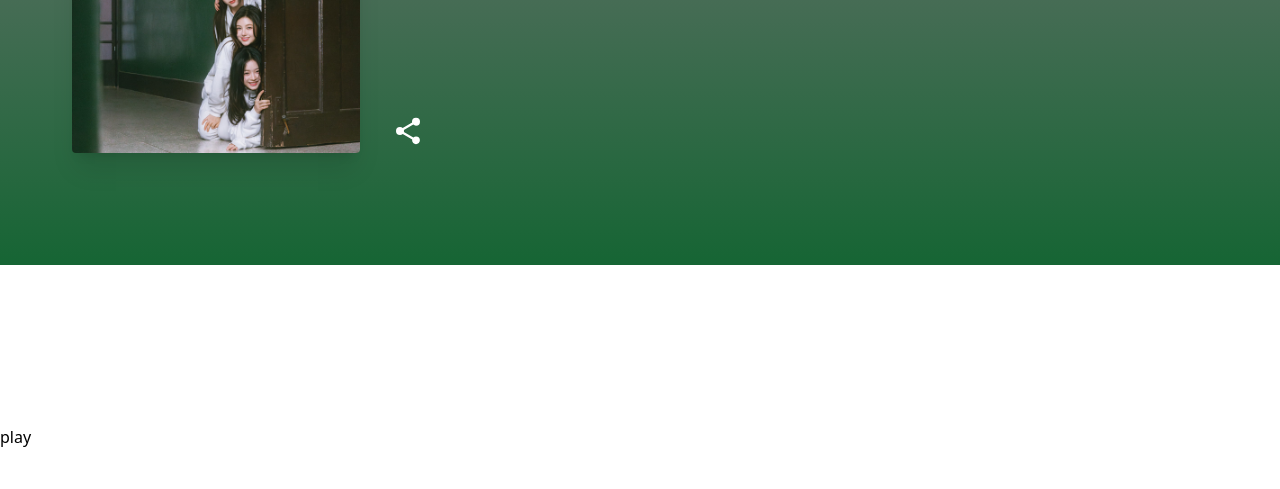
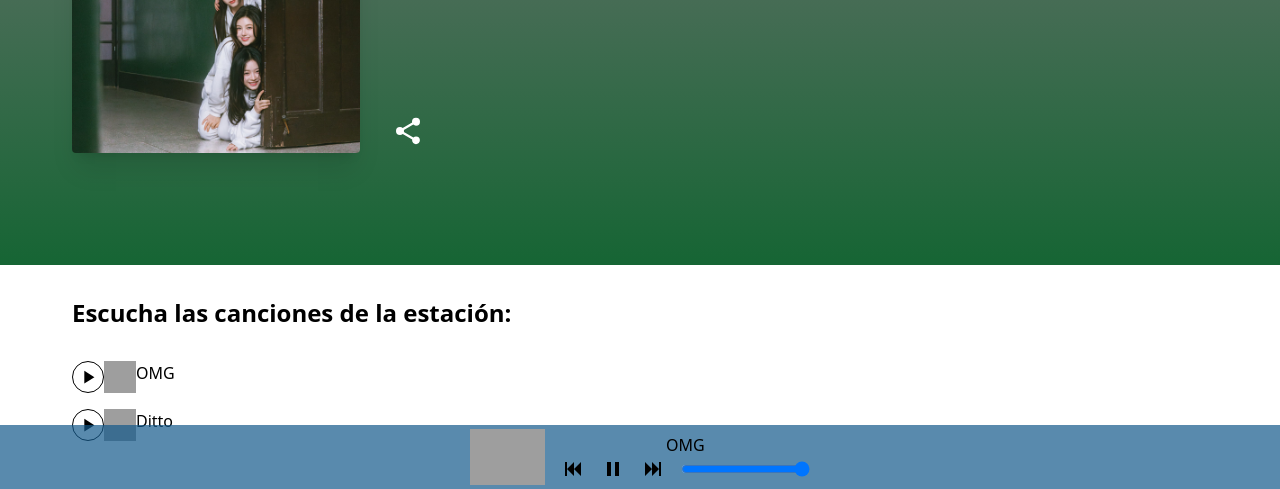
Before and after one commit to arch-fan/music-player, an Astro site: page / in a window 1280 px wide. Both pictures are taken after a click on the button 798 px from the left and 240 px from the top of the page. Shown: the part 311-800 px from the top of the page. Built offline with nearby package versions, Linux system fonts and the light colour scheme; Astro itself is replaced by a stand-in of ours; grey boxes are pictures that could not be loaded.

Commit message:
Playing songs!

```diff
--- a/src/components/Icons.tsx
+++ b/src/components/Icons.tsx
@@ -37,3 +37,19 @@ export function Pause(props: SVGProps<SVGSVGElement>) {
     </svg>
   );
 }
+
+export function PreviousTitle(props: SVGProps<SVGSVGElement>) {
+  return (
+    <svg viewBox="0 0 24 24" {...props}>
+      <path fill="currentColor" d="M20 5v14l-7-7M6 5v14H4V5m9 0v14l-7-7"></path>
+    </svg>
+  );
+}
+
+export function NextTitle(props: SVGProps<SVGSVGElement>) {
+  return (
+    <svg viewBox="0 0 24 24" {...props}>
+      <path fill="currentColor" d="M4 5v14l7-7m7-7v14h2V5m-9 0v14l7-7"></path>
+    </svg>
+  );
+}
--- /dev/null
+++ b/src/components/player/Controls.tsx
@@ -0,0 +1,50 @@
+import { PreviousTitle, NextTitle, Play, Pause } from "../Icons";
+import { usePlayer } from "./track.store";
+
+export default function Controls() {
+  const {
+    isPlaying,
+    setIsPlaying,
+    setPreviousSong,
+    currentTrack,
+    audioElement,
+    setNextSong,
+  } = usePlayer((state) => ({
+    isPlaying: state.isPlaying,
+    setIsPlaying: state.setIsPlaying,
+    setPreviousSong: state.setPreviousSong,
+    setNextSong: state.setNextSong,
+    currentTrack: state.currentTrack,
+    audioElement: state.audioElement,
+  }));
+
+  return (
+    audioElement.current && (
+      <div className="flex flex-col">
+        <h2 className="text-center">{currentTrack?.name}</h2>
+        <div className="flex gap-4">
+          <button onClick={setPreviousSong} className="h-6 w-6">
+            <PreviousTitle />
+          </button>
+          <button className="h-6 w-6" onClick={() => setIsPlaying(!isPlaying)}>
+            {isPlaying ? <Pause /> : <Play />}
+          </button>
+          <button className="h-6 w-6" onClick={setNextSong}>
+            <NextTitle />
+          </button>
+          <input
+            type="range"
+            min={0}
+            max={100}
+            width={100}
+            defaultValue={Number(audioElement.current.volume) * 100}
+            onChange={(e) => {
+              const newVolume = parseFloat(e.target.value) / 100;
+              audioElement.current!.volume = newVolume;
+            }}
+          />
+        </div>
+      </div>
+    )
+  );
+}
--- a/src/components/player/Play.tsx
+++ b/src/components/player/Play.tsx
@@ -1,21 +1,18 @@
+import type { HTMLAttributes } from "react";
 import { Play as PlayIcon, Pause as PauseIcon } from "../Icons";
 import { usePlayer } from "./track.store";
-import { tracks, type Track } from "@/data/playlist";
 
-const Play = () => {
+interface Props extends HTMLAttributes<HTMLButtonElement> {}
+
+const Play: React.FC<Props> = ({ className, onClick, ...props }) => {
   const isPlaying = usePlayer((state) => state.isPlaying);
-  const setIsPlaying = usePlayer((state) => state.setIsPlaying);
-  const setTrack = usePlayer((state) => state.setTrack);
-
-  function playTrack(track: Track) {
-    setIsPlaying(true);
-    setTrack(track);
-  }
+  const setFirstTrack = usePlayer((state) => state.setFirstTrack);
 
   return (
     <button
-      onClick={() => playTrack(tracks[0])}
-      className="p-1 rounded-full bg-brand-400 h-auto w-auto"
+      onClick={setFirstTrack}
+      className={`p-1 rounded-full bg-brand-400 ${className ? className : ""}`}
+      {...props}
     >
       {isPlaying ? (
         <PauseIcon className="h-full w-auto text-white" />
--- a/src/components/player/Player.tsx
+++ b/src/components/player/Player.tsx
@@ -1,25 +1,45 @@
 import { useEffect, useRef } from "react";
 import { usePlayer } from "./track.store";
+import Controls from "./Controls";
 
 const Player: React.FC = () => {
-  const { currentTrack, isPlaying } = usePlayer((state) => ({
-    currentTrack: state.currentTrack,
-    isPlaying: state.isPlaying,
-  }));
-
-  const audio = useRef<HTMLAudioElement>(null);
+  const { currentTrack, isPlaying, audioElement, setIsPlaying } = usePlayer(
+    (state) => ({
+      currentTrack: state.currentTrack,
+      isPlaying: state.isPlaying,
+      audioElement: state.audioElement,
+      setIsPlaying: state.setIsPlaying,
+    })
+  );
 
   useEffect(() => {
-    if (currentTrack != null && audio.current != null) {
-      audio.current.play();
+    if (currentTrack != null && audioElement.current != null) {
+      audioElement.current.play();
+    }
+  }, [audioElement]);
+
+  useEffect(() => {
+    if (isPlaying) {
+      audioElement.current?.play();
+    } else {
+      audioElement.current?.pause();
+    }
+  }, [isPlaying]);
+
+  useEffect(() => {
+    if (currentTrack) {
+      setIsPlaying(true);
     }
   }, [currentTrack]);
 
-  if (isPlaying && currentTrack != null) {
+  if (currentTrack) {
     return (
-      <div className="fixed bottom-0 left-0 w-full h-16">
-        <button onClick={() => audio.current?.play()}>play</button>
-        <audio ref={audio} src={currentTrack.path}></audio>
+      <div className="fixed bottom-0 bg-brand bg-opacity-70 left-0 w-full h-16">
+        <div className="mx-auto flex w-fit h-full justify-center items-center p-1 gap-4">
+          <img src={currentTrack?.cover as string} className="h-full w-auto" />
+          <Controls />
+        </div>
+        <audio ref={audioElement} src={currentTrack.path}></audio>
       </div>
     );
   }
--- /dev/null
+++ b/src/components/player/Playlist.tsx
@@ -0,0 +1,24 @@
+import { Play } from "../Icons";
+import { tracks } from "@/data/playlist";
+import { usePlayer } from "./track.store";
+
+export default function Playlist() {
+  const setTrack = usePlayer((state) => state.setTrack);
+
+  return (
+    <div className="grid grid-cols-1 gap-4">
+      {tracks.map((track) => (
+        <div className="flex" key={track.name}>
+          <button
+            onClick={() => setTrack(track)}
+            className="border-black border h-8 w-auto p-1 rounded-full"
+          >
+            <Play className="w-full h-full" />
+          </button>
+          <img src={track.cover as string} className="h-8 w-8" />
+          <p>{track.name}</p>
+        </div>
+      ))}
+    </div>
+  );
+}
--- a/src/components/player/track.store.ts
+++ b/src/components/player/track.store.ts
@@ -1,16 +1,48 @@
 import type { Track } from "@/data/playlist";
 import { create } from "zustand";
+import { tracks } from "@/data/playlist";
+import { createRef } from "react";
 
 interface TrackState {
   currentTrack: Track | null;
+  playlist: Track[];
   isPlaying: boolean;
+  audioElement: React.RefObject<HTMLAudioElement>;
   setTrack: (track: Track) => void;
   setIsPlaying: (isPlaying: boolean) => void;
+  setPreviousSong: () => void;
+  setFirstTrack: () => void;
+  setNextSong: () => void;
 }
 
 export const usePlayer = create<TrackState>((set) => ({
   currentTrack: null,
   isPlaying: false,
+  playlist: tracks,
+  audioElement: createRef(),
   setTrack: (track) => set({ currentTrack: track }),
   setIsPlaying: (isPlaying) => set({ isPlaying }),
+  setPreviousSong: () =>
+    set((state) => {
+      if (state.currentTrack) {
+        const i = state.playlist.indexOf(state.currentTrack);
+        return {
+          currentTrack:
+            state.playlist[i - 1 < 0 ? state.playlist.length - 1 : i - 1],
+        };
+      }
+      return state;
+    }),
+  setNextSong: () =>
+    set((state) => {
+      if (state.currentTrack) {
+        const i = state.playlist.indexOf(state.currentTrack);
+        return {
+          currentTrack:
+            state.playlist[i + 1 >= state.playlist.length ? 0 : i + 1],
+        };
+      }
+      return state;
+    }),
+  setFirstTrack: () => set({ currentTrack: tracks[0] }),
 }));
--- a/src/data/playlist.ts
+++ b/src/data/playlist.ts
@@ -11,4 +11,10 @@ export const tracks: Track[] = [
     cover:
       "https://upload.wikimedia.org/wikipedia/en/1/10/NewJeans_OMG_cover.jpg",
   },
+  {
+    name: "Ditto",
+    path: "/music-player/music/ditto.mp3",
+    cover:
+      "https://upload.wikimedia.org/wikipedia/en/thumb/c/c6/NewJeans_-_Ditto.png/220px-NewJeans_-_Ditto.png",
+  },
 ];
--- a/src/pages/index.astro
+++ b/src/pages/index.astro
@@ -2,11 +2,16 @@
 import Hero from "@/components/Hero.astro";
 import Layout from "@/layouts/Layout.astro";
 import Player from "@/components/player/Player";
+import Playlist from "@/components/player/Playlist";
 ---
 
 <Layout title="Inicio" description="Pagina de inicio">
   <main class="flex flex-col">
     <Hero />
+    <section class="px-2 mt-8 max-w-6xl m-auto w-full flex flex-col gap-8">
+      <h2 class="font-bold text-2xl">Escucha las canciones de la estación:</h2>
+      <Playlist client:load />
+    </section>
   </main>
-  <Player client:load />
+  <Player client:idle />
 </Layout>
```
Also changed, not shown: 1 other file.
